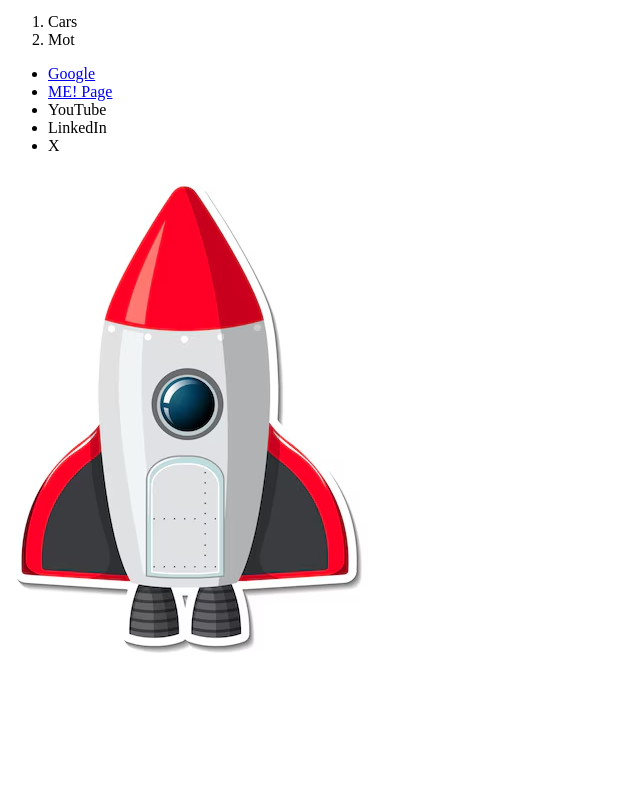
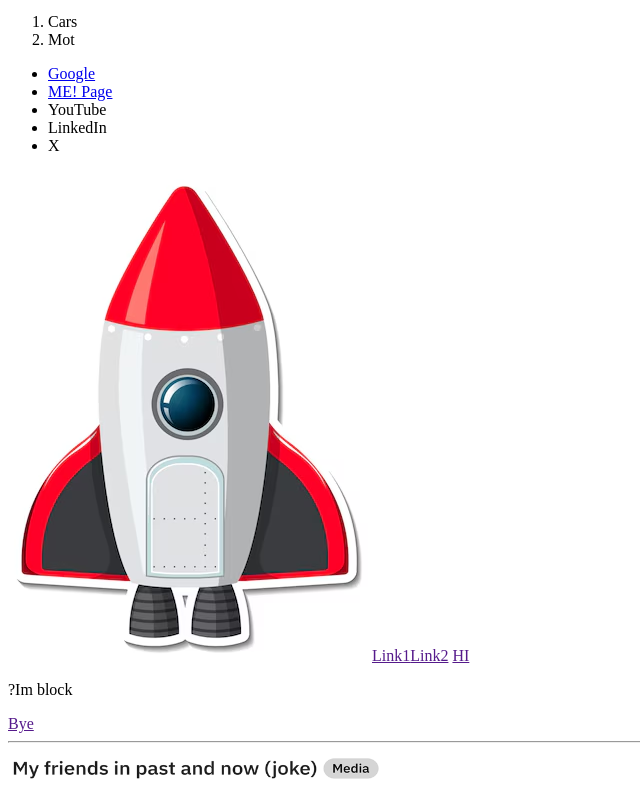
Before and after one commit to Kevinrn-info/Kevin-Software, a plain HTML site: page Course_The-Web-Developer-Bootcamp-2025/01-HTML-Essentials.html in a window 1280 px wide. Shown: the part 628-1424 px from the top of the page, without its empty margins (0-640 px from the left). Before the commit the page ends 1301 px from the top, so only its background shows below. Drawn offline with Linux system fonts and the light colour scheme.

Commit message:
se añaden mas funcionalidades de HTML

```diff
--- a/Course_The-Web-Developer-Bootcamp-2025/01-HTML-Essentials.html
+++ b/Course_The-Web-Developer-Bootcamp-2025/01-HTML-Essentials.html
@@ -75,8 +75,24 @@ Chrome: -> Inspect/ Contains all the tools we need of everything that the search
     ALT: Descriptive text / accessibility / Screen Reader
  -->
 
+<img src="Rocket-ship.avif" alt="Rocket-ship">
 
-<img src="Rocket-ship.avif" alt="Rocket-ship">
+<!------------------------------------------------------------------------->
+<!-- INLINE & BLOCK ELEMENTS
+    (inline)||| (Block)__ One below the other
+-->
+
+<a href="">Link1</a><a href="">Link2</a> <!--In Line-->
+
+<a href="">HI</a><p>?Im block</p><a href="">Bye</a> <!--p tag is a block element. Means that use the entire document from the side to side to side-->
+
+<!--CONTAINERS-->
+
+<!--Div: Division / generic container of a group of elements togeter / There is a more elegant and new way of not using div's elements and those are all new HTML5 tags-->
+
+<!--Span: Like the div that Espanan is an online contender / For example, it can be used in a title to give a word some type of emphasis-->
+<hr>
+<img src="Span.PNG" alt="Span-Example">
 
 
 </body>
```
Also changed, not shown: Course_The-Web-Developer-Bootcamp-2025/Span.PNG (added).
